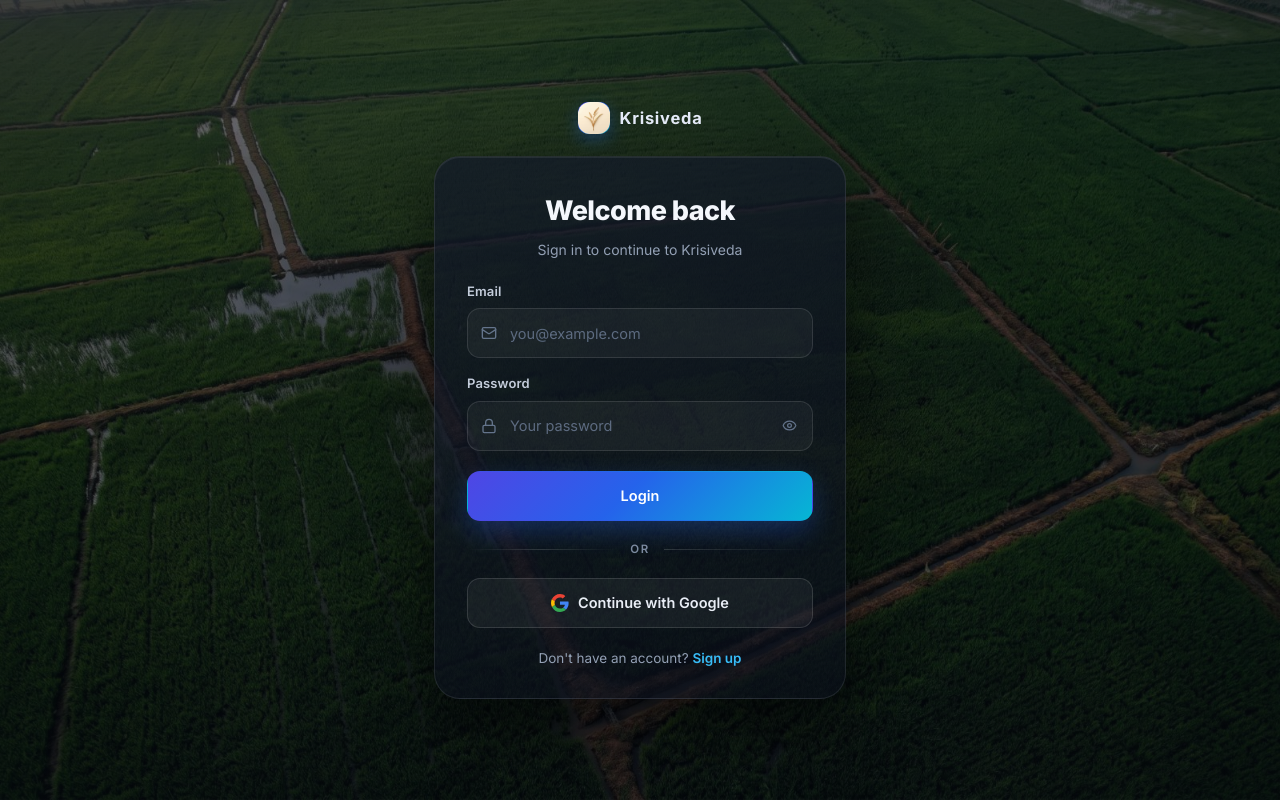
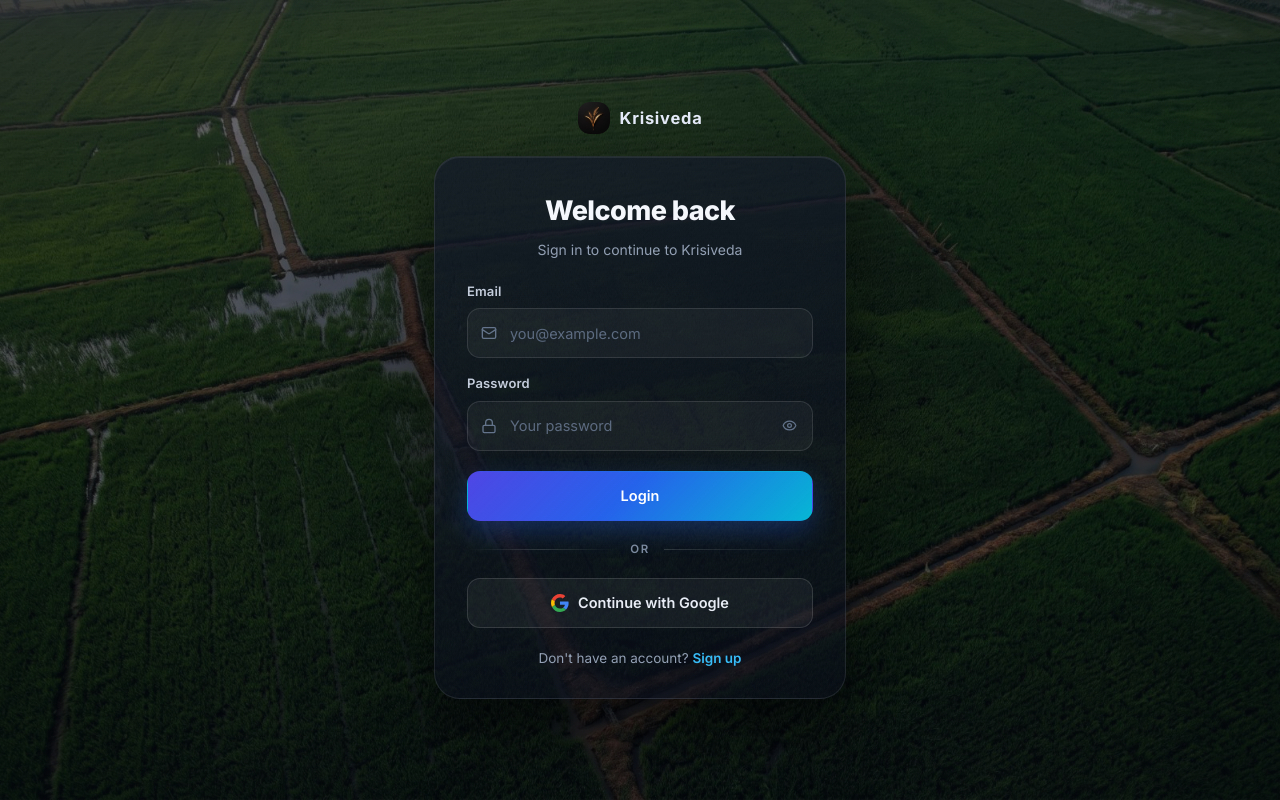
Before and after one commit to snadiok4923A/Agri_Dr, a React (Vite) app: page /Agri_Dr/login in a window 1280 px wide. Built offline with nearby package versions, Linux system fonts and the light colour scheme; no server answers.

Commit message:
Initial project upload

```diff
--- a/src/components/auth/Auth.css
+++ b/src/components/auth/Auth.css
@@ -83,11 +83,11 @@
     width: 32px;
     height: 32px;
     flex-shrink: 0;
-
-    border-radius: 10px;
-    background: linear-gradient(135deg, #4f46e5 0%, #2563eb 48%, #06b6d4 100%);
-    color: #fff;
-    box-shadow: 0 6px 18px rgba(37, 99, 235, 0.35);
+    border-radius: 12px; /* subtle premium rounding, matches the auth UI */
+    background: transparent;
+    box-shadow: none;
+    filter: none;
+    overflow: hidden;
 }
 
 .auth-brand__logo {
@@ -95,7 +95,10 @@
     height: 100%;
     object-fit: contain;
     display: block;
-    border-radius: 12px; /* subtle premium rounding, matches the auth UI */
+    border-radius: 10px; /* container-level rounding (mark is 12px) */
+    background: transparent;
+    box-shadow: none;
+    filter: none;
 }
 
 .auth-brand__name {
--- a/src/components/auth/AuthLayout.jsx
+++ b/src/components/auth/AuthLayout.jsx
@@ -33,7 +33,7 @@
                     />
                 </div>
                 <span className="auth-brand__name">Krisiveda</span>
-                </div>
+            </div>
 
                 <div className="auth-card">
                     <div className="auth-card__head">
```
Also changed, not shown: public/logo.jpg.
